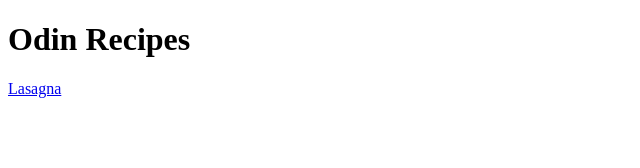
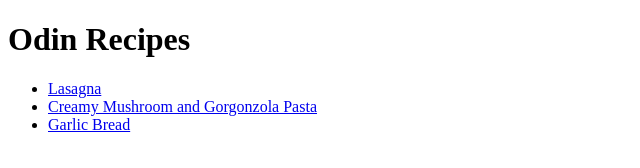
Before and after one commit to SolveigRo/odin-recipes, a plain HTML site: page index.html in a window 1280 px wide. Shown: the whole page, without its empty margins (0-640 px from the left). Drawn offline with Linux system fonts and the light colour scheme.

Commit message:
Added recipe pages to index

```diff
--- a/index.html
+++ b/index.html
@@ -6,6 +6,10 @@
     </head>
     <body>
         <h1>Odin Recipes</h1>
-        <a href="recipes/lasagna.html">Lasagna</a>
+        <ul>
+            <li><a href="recipes/lasagna.html">Lasagna</a></li>
+            <li><a href="recipes/pasta.html">Creamy Mushroom and Gorgonzola Pasta</a></li>
+            <li><a href="recipes/garlic-bread.html">Garlic Bread</a></li>
+        </ul>
     </body>
 </html>
```
